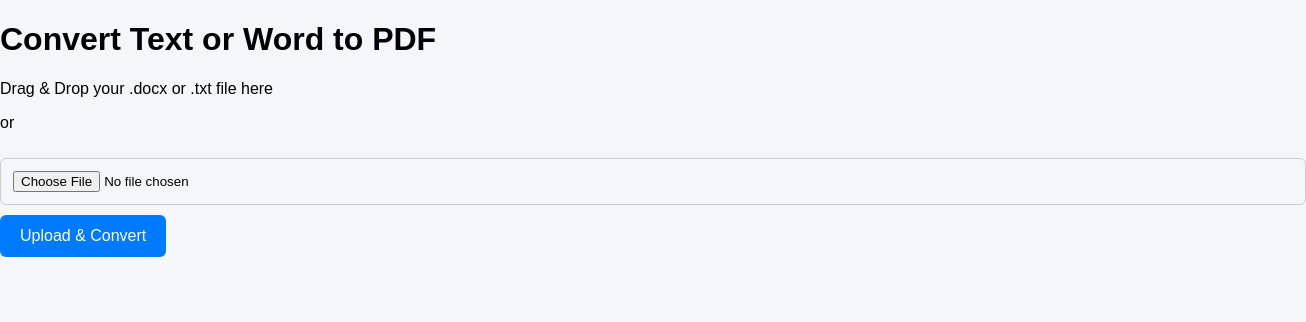
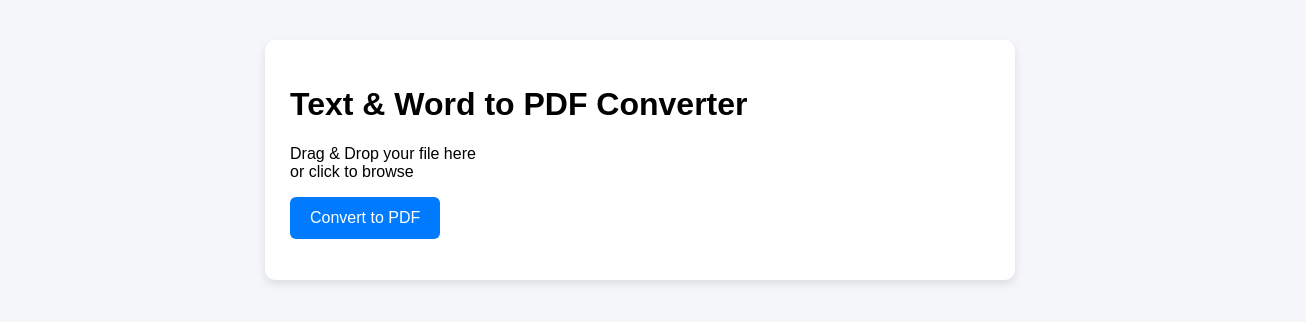
Before and after one commit to leontsepo18-cmd/converter, a website: page frontend/index.html in a window 1280 px wide. Shown: the whole page, 1306 px wide, since content can reach past the window. Drawn offline with Linux system fonts and the light colour scheme.

Commit message:
Update index.html

```diff
--- a/frontend/index.html
+++ b/frontend/index.html
@@ -2,18 +2,22 @@
 <html lang="en">
 <head>
   <meta charset="UTF-8">
-  <title>PDF Converter App</title>
+  <meta name="viewport" content="width=device-width, initial-scale=1.0">
+  <title>PDF Converter</title>
   <link rel="stylesheet" href="style.css">
 </head>
 <body>
-  <h1>Convert Text or Word to PDF</h1>
+  <div class="container">
+    <h1>Text & Word to PDF Converter</h1>
 
-  <!-- Drag & Drop Zone -->
-  <div id="drop-zone">
-    <p>Drag & Drop your .docx or .txt file here</p>
-    <p>or</p>
-    <input type="file" id="fileInput" />
-    <button id="uploadBtn">Upload & Convert</button>
+    <!-- Drag and Drop Upload -->
+    <div id="drop-area" class="drop-area">
+      <p>Drag & Drop your file here<br>or click to browse</p>
+      <input type="file" id="fileInput" hidden>
+    </div>
+
+    <button id="uploadBtn">Convert to PDF</button>
+    <p id="status"></p>
   </div>
 
   <script src="app.js"></script>
```
